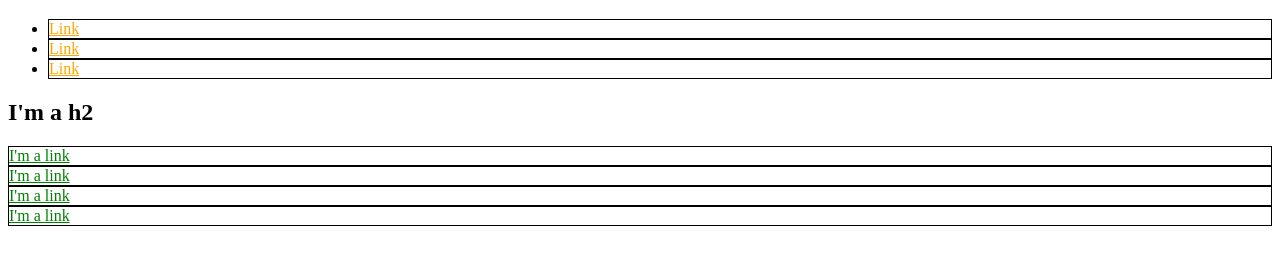
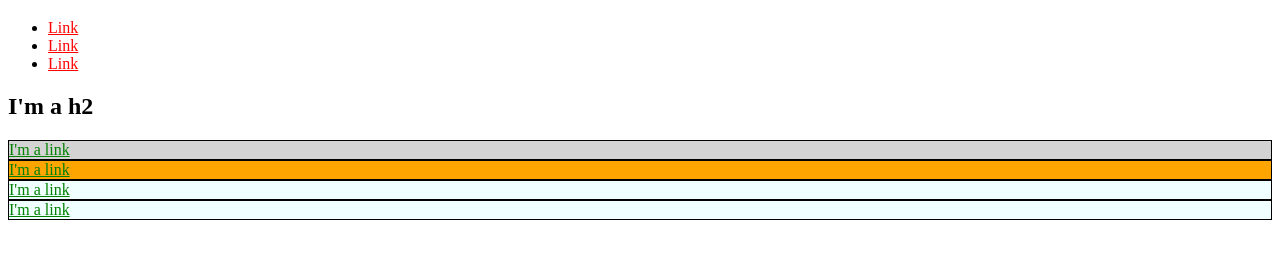
Before and after one commit to AliSahaf/alisahaf.github.io, a plain HTML site: page index.html in a window 1280 px wide. Shown: the part 61-326 px from the top of the page. Drawn offline with Linux system fonts and the light colour scheme.

Commit message:
Add styles to classes and ids

```diff
--- a/index.html
+++ b/index.html
@@ -8,20 +8,24 @@
         color: red;
       }
 
-      div {
+      #exec-bio {
+        background-color: lightgrey;
+      }
+
+      #chair-bio {
+        background-color: orange;
+      }
+
+      .bio-box {
         border: 1px solid black;
       }
 
-      div a {
+      .bio-box a {
         color: green;
       }
 
-      li {
-        border: 1px solid black;
-      }
-
-      li a {
-        color: orange;
+      .azure {
+        background-color: azure;
       }
     </style>
   </head>
@@ -39,16 +43,16 @@
       </li>
     </ul>
     <h2>I'm a h2</h2>
-    <div>
+    <div id="exec-bio" class="bio-box azure">
       <a href="http://example.com">I'm a link</a>
     </div>
-    <div>
+    <div id="chair-bio" class="bio-box azure">
       <a href="http://example.com">I'm a link</a>
     </div>
-    <div>
+    <div class="bio-box azure">
       <a href="http://example.com">I'm a link</a>
     </div>
-    <div>
+    <div class="bio-box azure">
       <a href="http://example.com">I'm a link</a>
     </div>
   </body>
```
